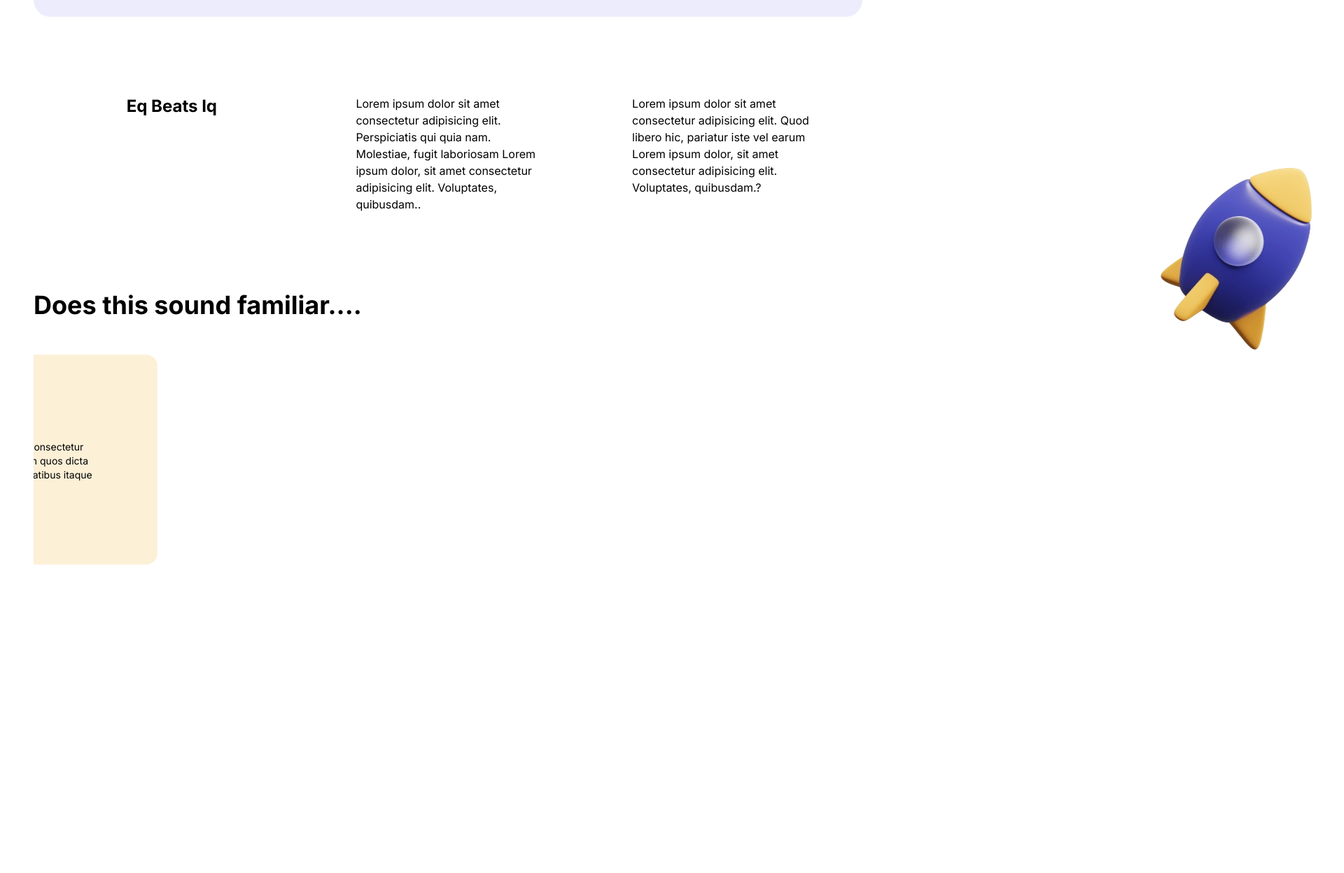
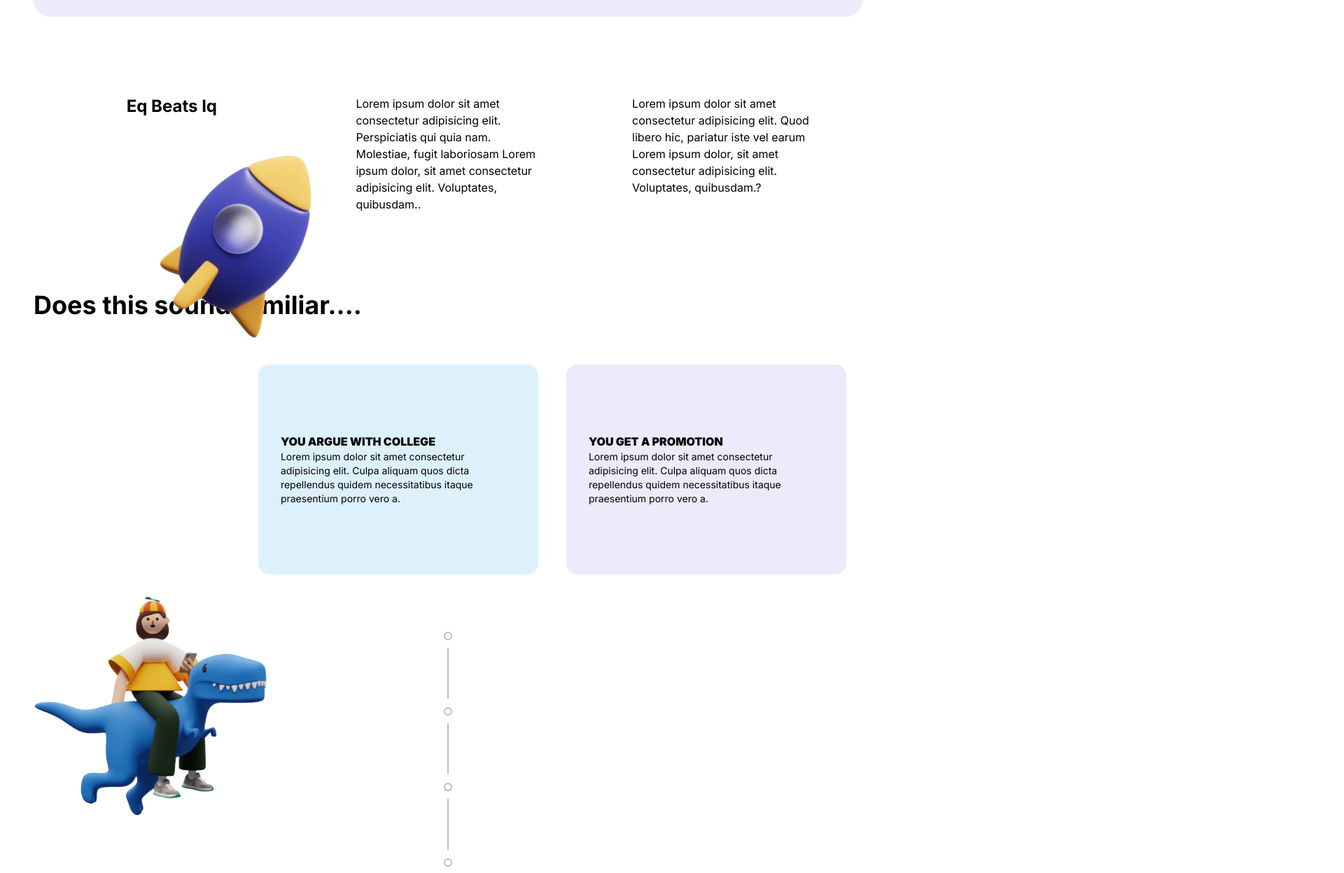
Before and after one commit to rohan-singh987/animationAndAll, a Next.js app: page /home in a window 1280 px wide. Shown: the part 780-2028 px from the top of the page at 70% size, 1920 px wide, since content can reach past the window. Built offline with nearby package versions, Linux system fonts and the light colour scheme; grey boxes are pictures that could not be loaded.

Commit message:
animation and styling

```diff
--- a/src/app/globals.css
+++ b/src/app/globals.css
@@ -1,3 +1,44 @@
 @tailwind base;
 @tailwind components;
 @tailwind utilities;
+
+.vertical-timeline::before {
+  /* this is the vertical line */
+
+  background: black !important;
+}
+
+.rocket {
+  transform: translate(850px, -365px);
+  animation: shimmy 3s infinite;
+  animation-direction: alternate;
+}
+
+@keyframes shimmy {
+  0% {
+    transform: translate(50px, 0px);
+  }
+  50% {
+    transform: translate(100px, -165px);
+  }
+  75% {
+    transform: translate(700px, -265px);
+  }
+  100% {
+    transform: translate(00px, 0px);
+  }
+}
+
+.dragon {
+  animation: drg 1s infinite;
+  animation-direction: alternate;
+}
+
+@keyframes drg {
+  0% {
+    transform: translate(-5rem, -5rem);
+  }
+  100% {
+    transform: translate(10rem, -3rem);
+  }
+}
--- a/src/app/home/page.jsx
+++ b/src/app/home/page.jsx
@@ -6,6 +6,7 @@ import VerCardSlider from '@/components/HorzCardSlider'
 import WorkWithUs from '@/components/WorkWithUs'
 import React from 'react'
 import Eq from '@/components/Eq'
+import Aos from 'aos'
 
 const Home = () => {
     return (
--- a/src/app/layout.js
+++ b/src/app/layout.js
@@ -1,17 +1,27 @@
+"use client";
 import { Inter } from 'next/font/google'
 import './globals.css'
+import AOS from 'aos';
+import 'aos/dist/aos.css';
+import { useEffect } from 'react';
+import { StyledEngineProvider } from '@mui/material/styles';
+
+
 
 const inter = Inter({ subsets: ['latin'] })
 
-export const metadata = {
-  title: 'Create Next App',
-  description: 'Generated by create next app',
-}
 
 export default function RootLayout({ children }) {
+  useEffect(() => {
+    AOS.init({
+      duration: 400,
+    });
+  }, []);
   return (
     <html lang="en">
+      <StyledEngineProvider injectFirst>
       <body className={inter.className}>{children}</body>
+      </StyledEngineProvider>
     </html>
   )
 }
--- a/src/app/page.js
+++ b/src/app/page.js
@@ -1,9 +1,10 @@
 import React from 'react'
 import Home from './home/page'
 
+
 const page = () => {
   return (
-    <div >
+    <div className='overflow-hidden' >
       <Home />
     </div>
   )
--- a/src/components/Eq.jsx
+++ b/src/components/Eq.jsx
@@ -32,12 +32,12 @@ const Eq = () => {
 
     return (
         <div className='grid lg:grid-cols-3 grid-cols-1 my-28 relative'>
-            <motion.div className='absolute'
-                ref={ref}
-                initial="hidden"
-                animate={controls}
-                variants={animationVariants}
-                transition={animationTransition}
+            <motion.div className='absolute rocket'
+                // ref={ref}
+                // initial="hidden"
+                // animate={controls}
+                // variants={animationVariants}
+                // transition={animationTransition}
             >
                 <Image src={rocket} className='relative bottom-0 hover:bottom-20 transition-all w-fit ' alt='' />
             </motion.div>
--- a/src/components/Header.jsx
+++ b/src/components/Header.jsx
@@ -3,24 +3,26 @@ import React from 'react'
 import density from '../../public/densityImg.webp'
 import ani1 from '../../public/ani1.gif'
 import human from '../../public/draw.png'
+import AOS from 'aos'
 
 
+// AOS.init()
 const Header = () => {
     return (
         <div className=' my-10'>
             <div className='flex lg:flex-row flex-col lg:justify-between justify-center items-center bg-[#EDECFC] rounded-3xl px-8 py-20'>
-                <div className='lg:w-1/2 w-fit mx-auto lg:mb-0 mb-10'>
-                    <div className='mx-auto'>
+                <div   className='lg:w-1/2 w-fit mx-auto lg:mb-0 mb-10'>
+                    <div className='mx-auto' data-aos="flip-up" >
                         <Image src={human} className='w-2/3 lg:mx-0 mx-auto' alt=''/>
                     </div>
-                    <p>
+                    <p data-aos="fade-left">
                         Ahead App
                     </p>
-                    <h1 className='font-bold md:text-5xl text-2xl mx-auto'>
+                    <h1 data-aos="fade-left" className='font-bold md:text-5xl text-2xl mx-auto'>
                         Mastering your life by mastering emotions
                     </h1>
                 </div>
-                <div className=''>
+                <div className='' data-aos="fade-right" >
                     <Image src={density} className='w-2/3 mx-auto ' alt='' />
                 </div>
             </div>
--- a/src/components/HorzCardSlider.jsx
+++ b/src/components/HorzCardSlider.jsx
@@ -1,8 +1,10 @@
 "use client";
 import React, { useRef } from 'react'
 import video from '../../public/flowerrr.mp4'
+import rocket from '../../public/rocketRobo.png'
 import Cards from './Cards';
 import { motion, useScroll, useTransform } from 'framer-motion';
+import Image from 'next/image';
 
 const cards = [
     {
@@ -38,7 +40,7 @@ const VerCardSlider = () => {
         target: targetRef,
     });
 
-    const x = useTransform(scrollYProgress, [0, 1], ["1%", "-95%"]);
+    const x = useTransform(scrollYProgress, [0, 1], ["-35%", "40%"]);
 
     return (
         <div>
@@ -53,7 +55,7 @@ const VerCardSlider = () => {
                 </div>
             </div>
 
-            <section ref={targetRef} className="relative h-[150vh]  ">
+            <section ref={targetRef} className="relative py-16  ">
                 <div className="sticky top-0 flex h-1/3 items-center overflow-hidden">
                     <motion.div style={{ x }} className="flex gap-10">
                         {cards.map((card) => {
@@ -62,6 +64,7 @@ const VerCardSlider = () => {
                     </motion.div>
                 </div>
             </section>
+
         </div>
     )
 }
--- a/src/components/TimelineSortof.jsx
+++ b/src/components/TimelineSortof.jsx
@@ -1,9 +1,73 @@
-import React from 'react'
+"use client";
+import React from 'react';
+import Timeline from '@mui/lab/Timeline';
+import TimelineItem from '@mui/lab/TimelineItem';
+import TimelineSeparator from '@mui/lab/TimelineSeparator';
+import TimelineConnector from '@mui/lab/TimelineConnector';
+import TimelineContent from '@mui/lab/TimelineContent';
+import TimelineDot from '@mui/lab/TimelineDot';
+import Image from 'next/image';
+import dragon from '../../public/dragHuman.png'
 
 const TimelineSortof = () => {
-  return (
-    <div>TimelineSortof</div>
-  )
+    return (
+        <div className=' mx-auto relative'>
+            <div className='w-1/3 absolute dragon'>
+                <Image src={dragon} alt='' className='w-fit' />
+            </div>
+            <Timeline className=''>
+                <TimelineItem>
+                    <TimelineSeparator>
+                        <TimelineDot variant="outlined" />
+                        <TimelineConnector />
+                    </TimelineSeparator>
+                    <TimelineContent data-aos="fade-right" data-aos-offset="300"
+                        data-aos-easing="ease-in-sine">
+                        Its not easy as 123
+                        <p>
+                            Lorem ipsum, dolor sit amet consectetur adipisicing elit. Accusantium sapiente est similique cum odit pariatur placeat mollitia doloremque incidunt! Commodi!
+                        </p>
+                    </TimelineContent>
+                </TimelineItem><TimelineItem>
+                    <TimelineSeparator>
+                        <TimelineDot variant="outlined" />
+                        <TimelineConnector />
+                    </TimelineSeparator>
+                    <TimelineContent data-aos="fade-left" data-aos-offset="300"
+                        data-aos-easing="ease-in-sine">
+                        Its not easy as 123
+                        <p>
+                            Lorem ipsum, dolor sit amet consectetur adipisicing elit. Accusantium sapiente est similique cum odit pariatur placeat mollitia doloremque incidunt! Commodi!
+                        </p>
+                    </TimelineContent>
+                </TimelineItem><TimelineItem>
+                    <TimelineSeparator>
+                        <TimelineDot variant="outlined" />
+                        <TimelineConnector />
+                    </TimelineSeparator>
+                    <TimelineContent data-aos="fade-left" data-aos-offset="300"
+                        data-aos-easing="ease-in-sine">
+                        Its not easy as 123
+                        <p>
+                            Lorem ipsum, dolor sit amet consectetur adipisicing elit. Accusantium sapiente est similique cum odit pariatur placeat mollitia doloremque incidunt! Commodi!
+                        </p>
+                    </TimelineContent>
+                </TimelineItem><TimelineItem>
+                    <TimelineSeparator>
+                        <TimelineDot variant="outlined" />
+                        <TimelineConnector />
+                    </TimelineSeparator>
+                    <TimelineContent data-aos="fade-right" data-aos-offset="300"
+                        data-aos-easing="ease-in-sine">
+                        Its not easy as 123
+                        <p>
+                            Lorem ipsum, dolor sit amet consectetur adipisicing elit. Accusantium sapiente est similique cum odit pariatur placeat mollitia doloremque incidunt! Commodi!
+                        </p>
+                    </TimelineContent>
+                </TimelineItem>
+            </Timeline>
+        </div>
+    )
 }
 
 export default TimelineSortof
```
Also changed, not shown: package.json (+7 -1 lines), 1 other file (tests, documents, lock files or other folders).
